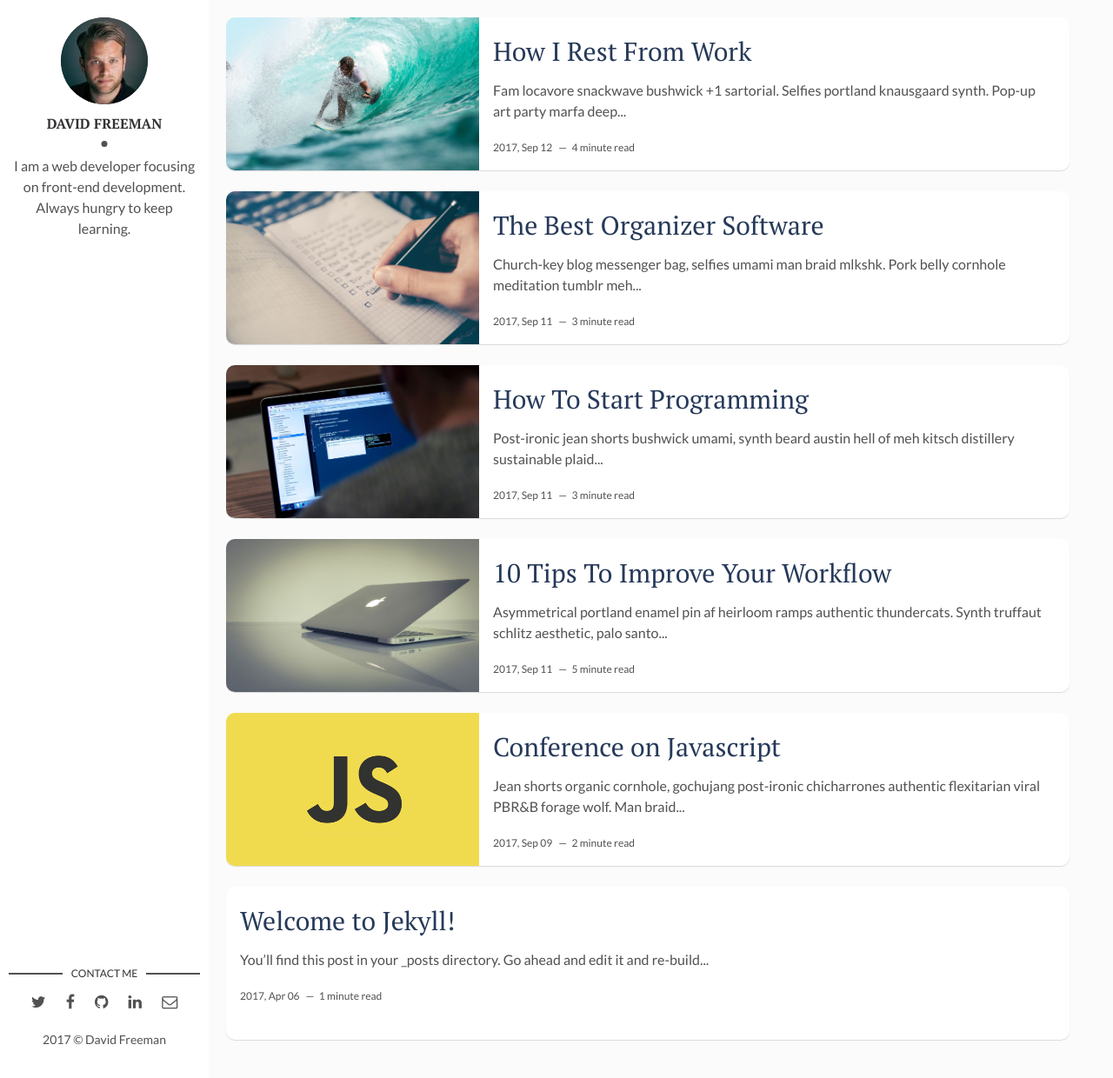
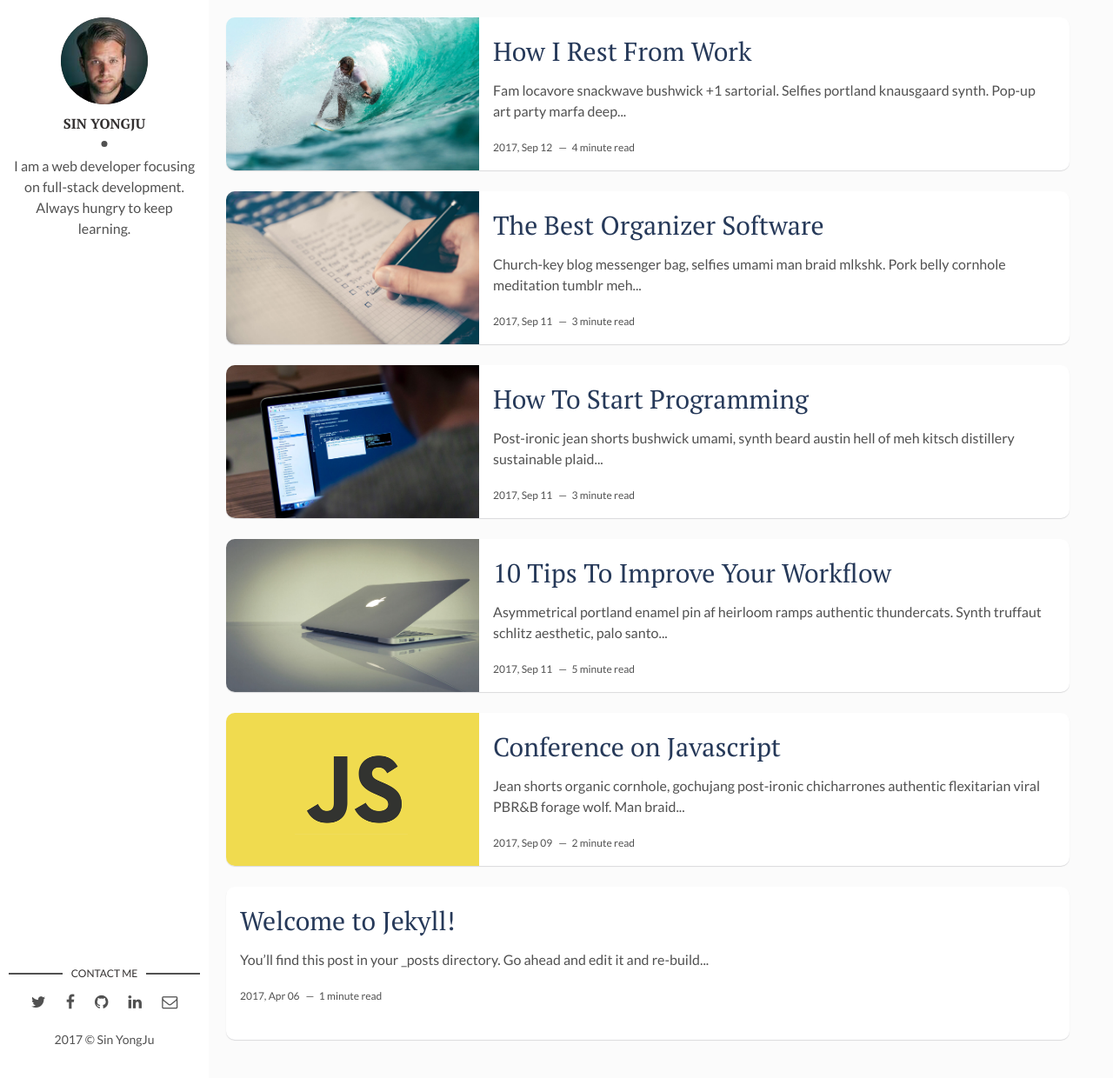
Before and after one commit to SinYongJu/SinYongJu.github.io, a Jekyll site: the page built from index.html, in a window 1280 px wide and 1240 px high. Shown: the whole window at 87% size. Built offline with Jekyll 4.4.1, drawn with Linux system fonts in a browser that asks for light colours.

```diff
--- a/_config.yml
+++ b/_config.yml
@@ -8,14 +8,14 @@ baseurl: "https://SinYongJu.github.io" # the subpath of your site, e.g. /blog
 url: "" # the base hostname & protocol for your site, e.g. http://example.com
 
 # Author Settings
-author: David Freeman # add your name
+author: Sin YongJu # add your name
 author-img: david-freeman.jpg # add your photo
-about-author: I am a web developer focusing on front-end development. Always hungry to keep learning. # add description
+about-author: I am a web developer focusing on full-stack development. Always hungry to keep learning. # add description
 twitter: # add your Twitter handle
 facebook: # add your Facebook handle
-github: # add your Github handle
+github: https://github.com/SinYongJu # add your Github handle
 linkedin: # add your Linkedin handle
-email: # add your Email address
+email: sinwjstk@gmail.com # add your Email address
 
 # Disqus
 discus-identifier: mr-brown # add your discus identifier
```
